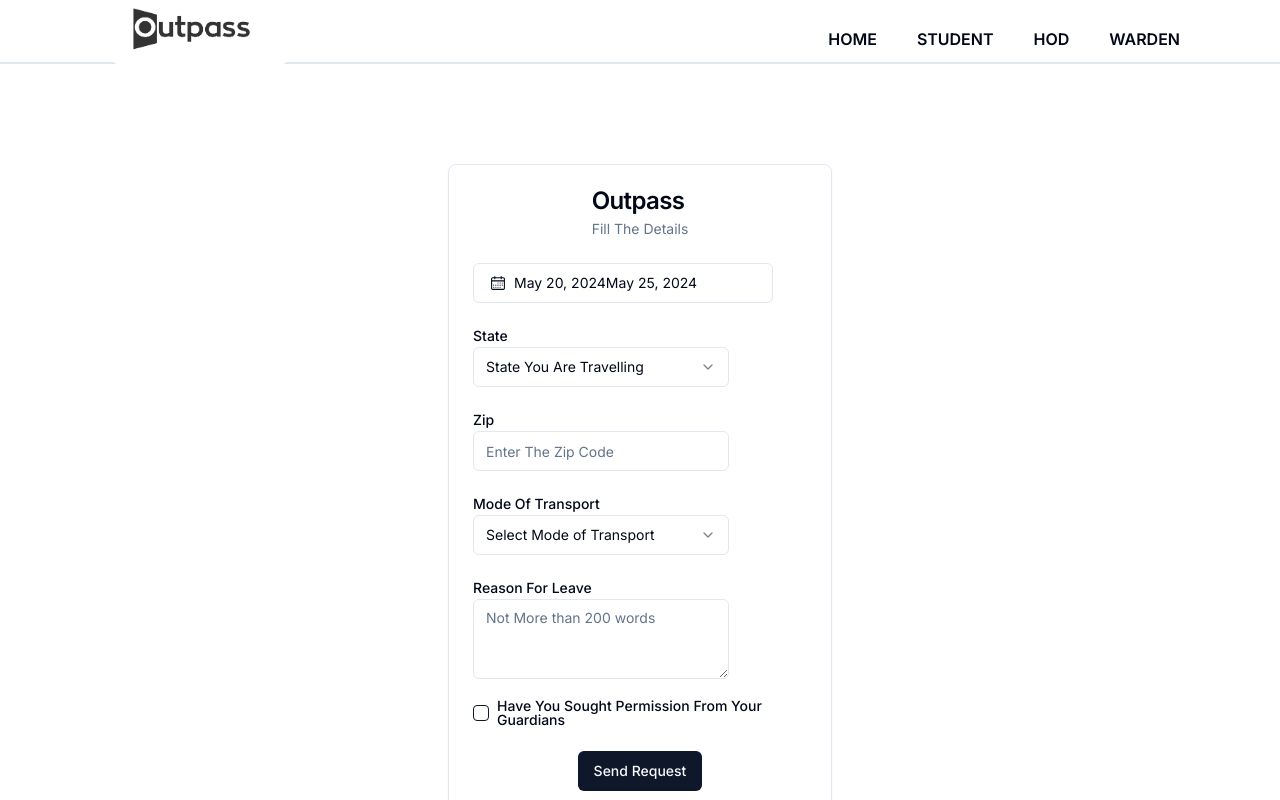
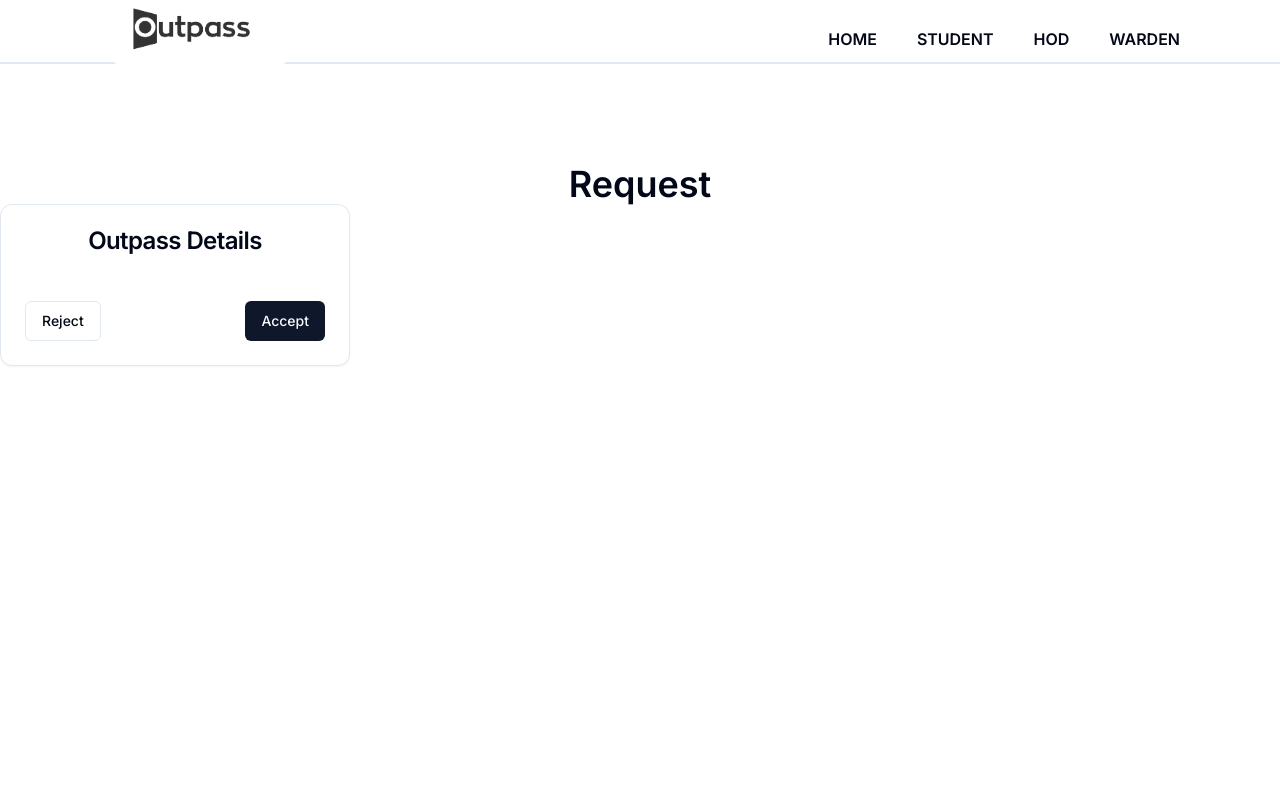
Before and after one commit to Mankaran07/Outpass-Frontend, a Next.js app: page /testing in a window 1280 px wide. Built offline with nearby package versions, Linux system fonts and the light colour scheme.

Commit message:
Added: Status Page

```diff
--- /dev/null
+++ b/src/app/(components)/Status.jsx
@@ -0,0 +1,31 @@
+import React from "react";
+import {
+  Card,
+  CardContent,
+  CardFooter,
+  CardHeader,
+  CardTitle,
+} from "@/components/ui/card";
+import { Button } from "@/components/ui/button";
+
+const Status = () => {
+  return (
+    <div className="mx-auto my-[100px]">
+      <h1 className="text-center text-4xl font-semibold ">Request</h1>
+      <div>
+        <Card className="w-[350px] rounded-xl">
+          <CardHeader>
+            <CardTitle className="text-center">Outpass Details</CardTitle>
+          </CardHeader>
+          <CardContent></CardContent>
+          <CardFooter className="flex justify-between">
+            <Button variant="outline">Reject</Button>
+            <Button>Accept</Button>
+          </CardFooter>
+        </Card>
+      </div>
+    </div>
+  );
+};
+
+export default Status;
--- a/src/app/testing/page.jsx
+++ b/src/app/testing/page.jsx
@@ -1,12 +1,8 @@
 import React from "react";
-import StudentForm from "../(components)/StudentForm";
+import Status from "../(components)/Status";
 
 const page = () => {
-  return (
-    <div>
-      <StudentForm />
-    </div>
-  );
+  return <Status />;
 };
 
 export default page;
```
